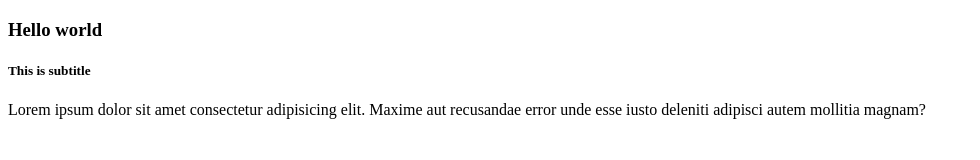
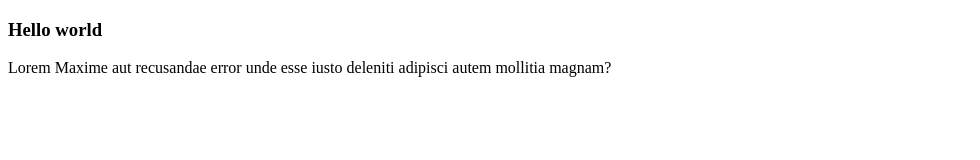
Before and after one commit to shali12359/Learn_Git_Github, a plain HTML site: page index.html in a window 1280 px wide. Shown: the whole page, without its empty margins (0-980 px from the left). Drawn offline with Linux system fonts and the light colour scheme.

Commit message:
done & dusted

```diff
--- a/index.html
+++ b/index.html
@@ -8,8 +8,7 @@
 </head>
 <body>
     <h3>Hello world</h3>
-    <h5>This is subtitle</h5>
-    <p>Lorem ipsum dolor sit amet consectetur adipisicing elit. Maxime aut recusandae error unde esse iusto deleniti adipisci autem mollitia magnam?</p>
+    <p>Lorem Maxime aut recusandae error unde esse iusto deleniti adipisci autem mollitia magnam?</p>
 </body>
 <script>
 </script>
```
